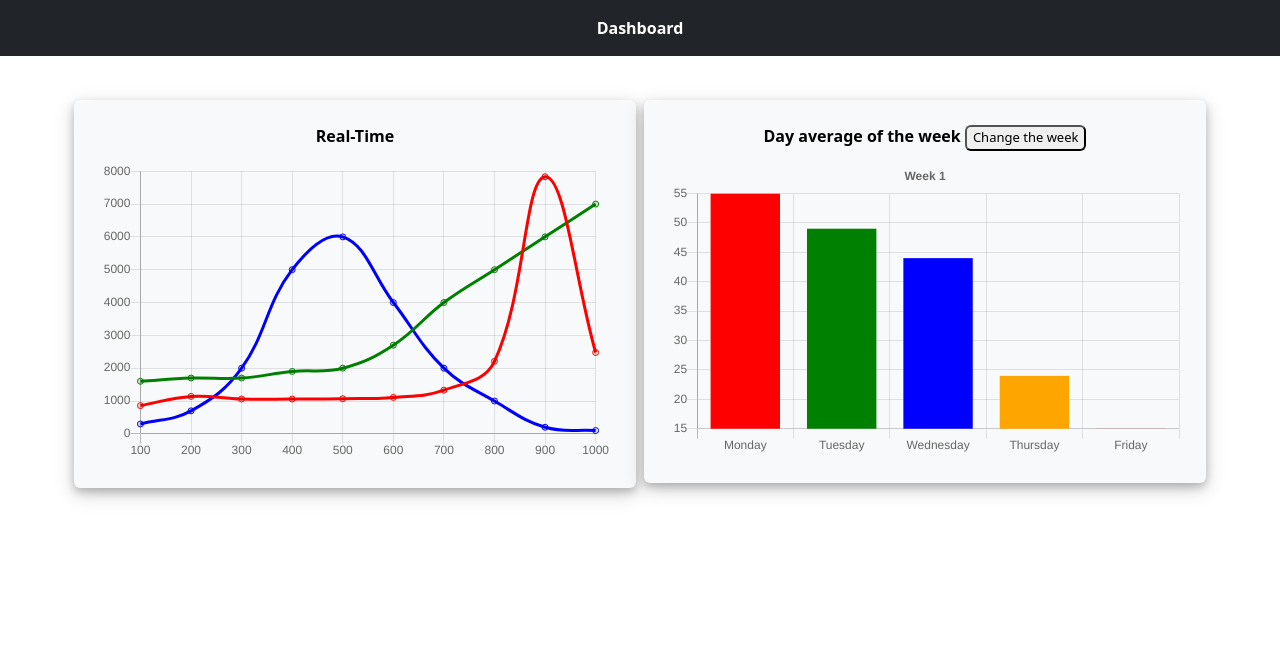
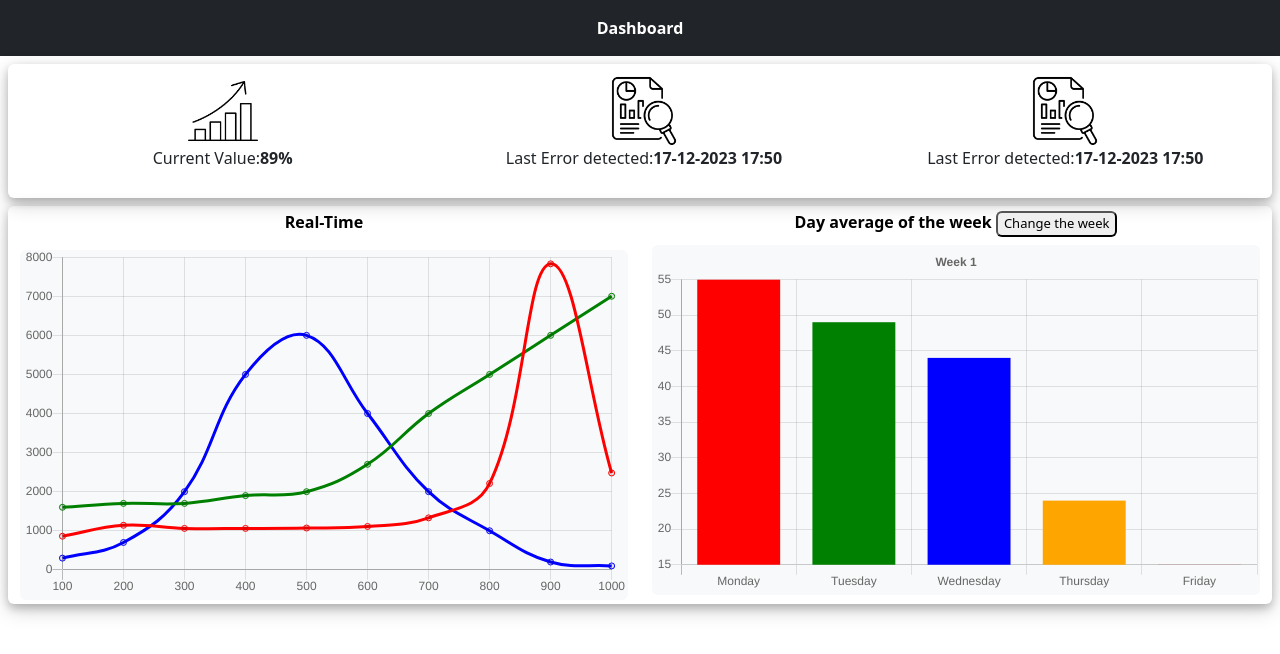
Before and after one commit to pradhyumna2003/pradhyumna2003.github.io, a plain HTML site: page index.html in a window 1280 px wide. Drawn offline with nearby package versions, Linux system fonts and the light colour scheme.

Commit message:
update with info panel

```diff
--- a/index.html
+++ b/index.html
@@ -10,34 +10,48 @@
   <div class="container-fluid p-3 bg-dark text-white text-center">
     <strong>Dashboard</strong>
   </div>
-  <div class="container mt-3 text-center">
-    <div class="row text-center">
-      <div class="col-sm-6 mg-2 p-1  text-center">
 
-        <div  class="mt-4 p-4 bg-light rounded" style="box-shadow: 0 4px 8px 0 rgba(0, 0, 0, 0.2), 0 6px 20px 0 rgba(0, 0, 0, 0.19);"  >
+  <div class="row equal-height mx-2 my-2 rounded text-center" style=" box-shadow: 0 4px 8px 0 rgba(0, 0, 0, 0.2), 0 6px 20px 0 rgba(0, 0, 0, 0.19);">
+    <div class="col text-center">
+      <div class="container mx-1 my-1 p-2">
+        <img src="/images/current.png" alt="current" style="width:70px;height:70px;"> <p> Current Value:<strong id="currentVal">89%</strong></p>
+      </div>
+
+    </div>
+    <div class="col text-center">
+      <div class="container mx-1 my-1 p-2">
+        <img src="/images/detect.png" alt="detect" style="width:70px;height:70px;"> <p>Last Error detected:<strong id="currentVal">17-12-2023 17:50</strong></p>
+      </div>
+
+    </div>
+    <div class="col text-center">
+      <div class="container mx-1 my-1 p-2">
+        <img src="/images/detect.png" alt="detect" style="width:70px;height:70px;"> <p>Last Error detected:<strong id="currentVal">17-12-2023 17:50</strong></p>
+      </div>
+    </div>
+  </div>
+  <div class="row equal-height mx-2 my-2 rounded" style=" box-shadow: 0 4px 8px 0 rgba(0, 0, 0, 0.2), 0 6px 20px 0 rgba(0, 0, 0, 0.19);">
+    <div class="col-sm-6 ml-1 my-1 text-center" >
           <p><strong class="text-black"> Real-Time  </strong></p>
-          <canvas id="current" class="mt-2 bg-light rounded" style="width:100%;height:300px;max-height: 700px;max-width:700px;" ></canvas>
-        </div>
-
-
-      </div>
-      <div class="col-sm-6 mg-2 p-1  text-center" >
-
-        <div  class="mt-4 p-4 bg-light rounded" style="box-shadow: 0 4px 8px 0 rgba(0, 0, 0, 0.2), 0 6px 20px 0 rgba(0, 0, 0, 0.19);">
-
-
-              <div><strong class="text-black"> Day average of the week </strong><button type="button" class="rounded button2" class="btn btn-primary" data-bs-toggle="modal" data-bs-target="#myModal" style="font-size: 13px;  max-height:fit-content;">Change the week</button></div>
+          <canvas id="current" class="mt-2 bg-light rounded"  style="width:100%;height:350px;max-width:700px;max-height: 700px; "></canvas>
+    </div>
+    <div class="col-sm-6 ml-1 my-1 text-center" >
+          <div><strong class="text-black"> Day average of the week </strong><button type="button" class="rounded button2" class="btn btn-primary" data-bs-toggle="modal" data-bs-target="#myModal" style="font-size: 13px;  max-height:fit-content;">Change the week</button>
+          </div>
+      <canvas id="avg" class="mt-2  bg-light rounded" style="width:100%;height:350px;max-width:700px;max-height: 700px;" ></canvas>
+  </div>
 
 
 
 
-          <canvas id="avg" class="mt-2  bg-light rounded" style="width:100%;height:300px;max-width:700px;max-height: 700px;" ></canvas>
-        </div>
 
-      </div>
-      <!--  -->
-    </div>
-  </div>
+
+
+
+
+
+
+
   <div class="modal" id="myModal">
     <div class="modal-dialog modal-dialog-centered">
       <div class="modal-content">
--- a/style.css
+++ b/style.css
@@ -9,3 +9,11 @@ html {
 .button2:hover {
   box-shadow: 0 12px 16px 0 rgba(0,0,0,0.24), 0 17px 50px 0 rgba(0,0,0,0.19);
 }
+.ana-card{
+  width: 100px;
+  height: 100px;
+}
+.equal-height {
+  display: flex;
+  align-items: stretch;
+}
```
Also changed, not shown: images/current.png (added), images/detect.png (added).
